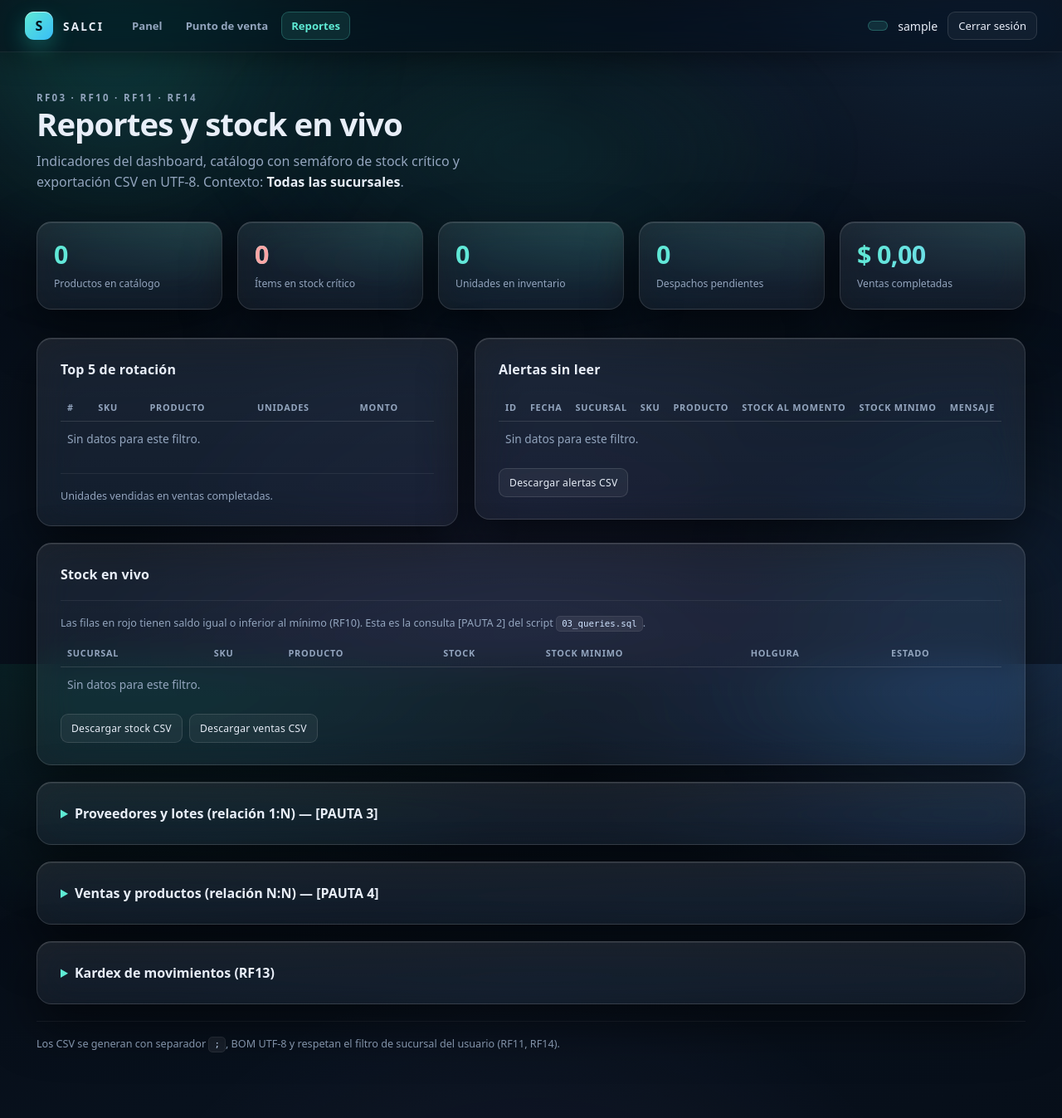
After one commit to luales/SALCI-2, a PHP site: page /reportes.php in a window 1280 px wide. The commit adds this page. Shown: the whole page at 83% size. Run offline with PHP 8.4, Linux system fonts and the light colour scheme; the visitor is signed in with stand-in values (Sample User, id 1); data that the repository does not hold is empty; some libraries are stand-ins or nearby versions.

Commit message:
RF03/RF10/RF11/RF14: reportes, stock en vivo y exportacion CSV

```diff
--- a/app/assets/style.css
+++ b/app/assets/style.css
@@ -1060,3 +1060,63 @@ select:focus {
         color: #000000 !important;
     }
 }
+
+/* =====================================================================
+   Reportes (RF03 / RF10 / RF11 / RF14)
+   ===================================================================== */
+
+.reportes-grid {
+    display: grid;
+    grid-template-columns: 1fr 1fr;
+    gap: 20px;
+    align-items: start;
+    margin-top: 20px;
+}
+
+.seccion {
+    margin-top: 20px;
+}
+
+.detalle > summary {
+    cursor: pointer;
+    font-weight: 700;
+    color: var(--texto);
+}
+
+.detalle > summary::marker {
+    color: var(--acento);
+}
+
+.filtro-reportes {
+    margin: 20px 0 0;
+    padding: 12px 14px;
+    border: 1px solid var(--stroke);
+    border-radius: 12px;
+    background: rgba(255, 255, 255, .035);
+}
+
+.filtro-reportes label {
+    margin: 0;
+}
+
+.filtro-reportes select {
+    width: auto;
+    min-width: 220px;
+}
+
+.descargas {
+    display: flex;
+    flex-wrap: wrap;
+    gap: 8px;
+    margin: 14px 0 0;
+}
+
+.indicador-critico .valor {
+    color: var(--peligro);
+}
+
+@media (max-width: 980px) {
+    .reportes-grid {
+        grid-template-columns: 1fr;
+    }
+}
--- a/app/index.php
+++ b/app/index.php
@@ -52,6 +52,7 @@ $pendientes = (int) db()->query(
             </p>
             <p class="acciones">
                 <a class="boton" href="pos.php">Abrir punto de venta</a>
+                <a class="btn-mini btn-secundario" href="reportes.php">Ver reportes</a>
             </p>
         </section>
 
--- a/app/partials.php
+++ b/app/partials.php
@@ -33,6 +33,7 @@ function render_barra(array $user, string $activo = ''): void
             <nav class="menu" aria-label="Navegación principal">
                 <?= $enlace('index.php', 'Panel', 'panel') ?>
                 <?= $enlace('pos.php', 'Punto de venta', 'pos') ?>
+                <?= $enlace('reportes.php', 'Reportes', 'reportes') ?>
             </nav>
         </div>
         <div class="barra-der">
--- /dev/null
+++ b/app/reportes.php
@@ -0,0 +1,193 @@
+<?php
+declare(strict_types=1);
+
+require_once __DIR__ . '/auth.php';
+require_once __DIR__ . '/partials.php';
+require_once __DIR__ . '/reportes_lib.php';
+
+$user = auth_require();
+$pdo  = db();
+$ctx  = informes_contexto($user, $pdo);
+$suc  = (int) $ctx['sucursal_id'];
+
+$indicadores = indicadores_informe($pdo, $suc);
+$top5        = top5_informe($pdo, $suc);
+
+[$hStock,       $stock]       = csv_informe($pdo, 'stock', $suc);
+[$hAlertas,     $alertas]     = csv_informe($pdo, 'alertas', $suc);
+[$hProveedores, $proveedores] = csv_informe($pdo, 'proveedores', $suc);
+[$hVentas,      $ventas]      = csv_informe($pdo, 'ventas', $suc);
+[$hKardex,      $kardex]      = csv_informe($pdo, 'kardex', $suc);
+
+/** Tabla reutilizable para todos los informes. */
+function render_tabla(array $cabeceras, array $filas, int $limite = 0): void
+{
+    if ($limite > 0) {
+        $filas = array_slice($filas, 0, $limite);
+    }
+
+    echo '<div class="tabla-scroll"><table class="tabla"><thead><tr>';
+    foreach ($cabeceras as $c) {
+        echo '<th>' . e(ucwords(str_replace('_', ' ', (string) $c))) . '</th>';
+    }
+    echo '</tr></thead><tbody>';
+
+    if (!$filas) {
+        echo '<tr><td class="vacio" colspan="' . count($cabeceras) . '">Sin datos para este filtro.</td></tr>';
+    }
+
+    foreach ($filas as $fila) {
+        $critico = in_array('CRITICO', $fila, true) ? ' class="critico"' : '';
+        echo '<tr' . $critico . '>';
+        foreach ($fila as $valor) {
+            $clase = (string) $valor === 'CRITICO' ? ' class="stock-critico"' : '';
+            echo '<td' . $clase . '>' . e((string) $valor) . '</td>';
+        }
+        echo '</tr>';
+    }
+
+    echo '</tbody></table></div>';
+}
+
+/** Enlace de descarga UTF-8 (RF14). */
+function descarga_csv(string $tipo, int $sucursalId, string $texto): void
+{
+    $url = 'export_csv.php?tipo=' . $tipo
+        . ($sucursalId > 0 ? '&sucursal_id=' . $sucursalId : '');
+
+    echo '<a class="btn-mini btn-secundario" href="' . e($url) . '">'
+        . e($texto) . '</a>';
+}
+
+$topFilas = [];
+$posicion = 1;
+foreach ($top5 as $t) {
+    $topFilas[] = [
+        $posicion++,
+        (string) $t['sku'],
+        (string) $t['producto'],
+        (string) $t['unidades'],
+        (string) $t['monto'],
+    ];
+}
+?>
+<!doctype html>
+<html lang="es">
+<head>
+    <meta charset="utf-8">
+    <meta name="viewport" content="width=device-width, initial-scale=1">
+    <meta name="color-scheme" content="dark">
+    <meta name="theme-color" content="#050a12">
+    <title>Reportes · <?= e(APP_NAME) ?></title>
+    <link rel="stylesheet" href="assets/style.css">
+</head>
+<body>
+    <?php render_barra($user, 'reportes'); ?>
+
+    <main class="panel panel-ancho reportes">
+        <section class="bienvenida">
+            <p class="eyebrow">RF03 · RF10 · RF11 · RF14</p>
+            <h1>Reportes y stock en vivo</h1>
+            <p>
+                Indicadores del dashboard, catálogo con semáforo de stock crítico
+                y exportación CSV en UTF-8. Contexto:
+                <strong><?= e($ctx['sucursal_nombre']) ?></strong>.
+            </p>
+        </section>
+
+        <?php if ($ctx['es_admin']): ?>
+            <form method="get" action="reportes.php" class="fila filtro-reportes">
+                <label for="sucursal">Filtrar por sucursal</label>
+                <select id="sucursal" name="sucursal_id" onchange="this.form.submit()">
+                    <option value="0" <?= $suc === 0 ? 'selected' : '' ?>>Todas las sucursales</option>
+                    <?php foreach ($ctx['sucursales'] as $s): ?>
+                        <option value="<?= (int) $s['id'] ?>"
+                            <?= $suc === (int) $s['id'] ? 'selected' : '' ?>>
+                            <?= e((string) $s['nombre']) ?>
+                        </option>
+                    <?php endforeach; ?>
+                </select>
+                <noscript><button type="submit" class="btn-mini">Aplicar</button></noscript>
+            </form>
+        <?php endif; ?>
+
+        <section class="indicadores">
+            <article class="indicador">
+                <span class="valor"><?= (int) $indicadores['productos'] ?></span>
+                <span class="etiqueta">Productos en catálogo</span>
+            </article>
+            <article class="indicador indicador-critico">
+                <span class="valor"><?= (int) $indicadores['criticos'] ?></span>
+                <span class="etiqueta">Ítems en stock crítico</span>
+            </article>
+            <article class="indicador">
+                <span class="valor"><?= (int) $indicadores['unidades'] ?></span>
+                <span class="etiqueta">Unidades en inventario</span>
+            </article>
+            <article class="indicador">
+                <span class="valor"><?= (int) $indicadores['despachos'] ?></span>
+                <span class="etiqueta">Despachos pendientes</span>
+            </article>
+            <article class="indicador">
+                <span class="valor"><?= pesos((int) round($indicadores['monto'] * 100)) ?></span>
+                <span class="etiqueta">Ventas completadas</span>
+            </article>
+        </section>
+
+        <div class="reportes-grid">
+            <section class="detalle">
+                <h2>Top 5 de rotación</h2>
+                <?php render_tabla(['#', 'sku', 'producto', 'unidades', 'monto'], $topFilas); ?>
+                <p class="nota">Unidades vendidas en ventas completadas.</p>
+            </section>
+
+            <section class="detalle">
+                <h2>Alertas sin leer</h2>
+                <?php render_tabla($hAlertas, $alertas, 10); ?>
+                <p class="descargas">
+                    <?php descarga_csv('alertas', $suc, 'Descargar alertas CSV'); ?>
+                </p>
+            </section>
+        </div>
+
+        <section class="detalle seccion">
+            <h2>Stock en vivo</h2>
+            <p class="nota">
+                Las filas en rojo tienen saldo igual o inferior al mínimo (RF10).
+                Esta es la consulta [PAUTA 2] del script <code>03_queries.sql</code>.
+            </p>
+            <?php render_tabla($hStock, $stock); ?>
+            <p class="descargas">
+                <?php descarga_csv('stock', $suc, 'Descargar stock CSV'); ?>
+                <?php descarga_csv('ventas', $suc, 'Descargar ventas CSV'); ?>
+            </p>
+        </section>
+
+        <details class="detalle seccion">
+            <summary>Proveedores y lotes (relación 1:N) — [PAUTA 3]</summary>
+            <?php render_tabla($hProveedores, $proveedores); ?>
+            <p class="descargas">
+                <?php descarga_csv('proveedores', $suc, 'Descargar proveedores CSV'); ?>
+            </p>
+        </details>
+
+        <details class="detalle seccion">
+            <summary>Ventas y productos (relación N:N) — [PAUTA 4]</summary>
+            <?php render_tabla($hVentas, $ventas, 20); ?>
+        </details>
+
+        <details class="detalle seccion">
+            <summary>Kardex de movimientos (RF13)</summary>
+            <?php render_tabla($hKardex, $kardex, 20); ?>
+            <p class="descargas">
+                <?php descarga_csv('kardex', $suc, 'Descargar kardex CSV'); ?>
+            </p>
+        </details>
+
+        <p class="nota">
+            Los CSV se generan con separador <code>;</code>, BOM UTF-8 y respetan
+            el filtro de sucursal del usuario (RF11, RF14).
+        </p>
+    </main>
+</body>
+</html>
--- /dev/null
+++ b/app/reportes_lib.php
@@ -0,0 +1,255 @@
+<?php
+declare(strict_types=1);
+
+/* ---------------------------------------------------------------------
+   Consultas compartidas por reportes.php y export_csv.php.
+   Las mismas SQL alimentan la pantalla y el CSV (RF03/RF10/RF14).
+   --------------------------------------------------------------------- */
+
+/**
+ * Sucursal efectiva según el rol.
+ * ADMIN puede pedir todas (0) o una; OPERADOR queda fijo a la suya (RF11).
+ */
+function informes_contexto(array $user, PDO $pdo): array
+{
+    $esAdmin = $user['rol'] === 'ADMIN';
+    $sucursales = $pdo->query(
+        'SELECT id, nombre FROM sucursales WHERE activa = 1 ORDER BY id'
+    )->fetchAll();
+
+    $ids = array_map(static fn(array $s): int => (int) $s['id'], $sucursales);
+    $nombres = [];
+    foreach ($sucursales as $s) {
+        $nombres[(int) $s['id']] = (string) $s['nombre'];
+    }
+
+    if ($esAdmin) {
+        $pedida = (int) ($_GET['sucursal_id'] ?? 0);
+        $sucursalId = $pedida === 0 || in_array($pedida, $ids, true) ? $pedida : 0;
+    } else {
+        $sucursalId = (int) $user['sucursal_id'];
+    }
+
+    return [
+        'es_admin'       => $esAdmin,
+        'sucursales'     => $sucursales,
+        'sucursal_id'    => $sucursalId,
+        'sucursal_nombre' => $sucursalId === 0
+            ? 'Todas las sucursales'
+            : ($nombres[$sucursalId] ?? 'Sucursal'),
+    ];
+}
+
+/** Fragmento WHERE y parámetros para segmentar por sucursal. */
+function filtro_informe(int $sucursalId, string $columna): array
+{
+    if ($sucursalId <= 0) {
+        return ['', []];
+    }
+
+    return [' AND ' . $columna . ' = :suc', [':suc' => $sucursalId]];
+}
+
+function ejecutar_informe(PDO $pdo, string $sql, array $params): array
+{
+    $st = $pdo->prepare($sql);
+    $st->execute($params);
+
+    return $st->fetchAll();
+}
+
+/** Indicadores del dashboard ejecutivo (RF03). */
+function indicadores_informe(PDO $pdo, int $sucursalId): array
+{
+    [$fInventario, $pInventario] = filtro_informe($sucursalId, 'i.sucursal_id');
+    [$fDespachos,  $pDespachos]  = filtro_informe($sucursalId, 'd.sucursal_id');
+    [$fVentas,     $pVentas]     = filtro_informe($sucursalId, 'v.sucursal_id');
+
+    $criticos = ejecutar_informe(
+        $pdo,
+        'SELECT COUNT(*) AS n
+           FROM inventario i
+           JOIN productos p ON p.id = i.producto_id
+          WHERE i.stock <= p.stock_minimo' . $fInventario,
+        $pInventario
+    )[0]['n'];
+
+    $despachos = ejecutar_informe(
+        $pdo,
+        "SELECT COUNT(*) AS n
+           FROM despachos_pendientes d
+          WHERE d.estado IN ('PENDIENTE','EN_RUTA')" . $fDespachos,
+        $pDespachos
+    )[0]['n'];
+
+    $monto = ejecutar_informe(
+        $pdo,
+        "SELECT ISNULL(SUM(v.total), 0) AS n
+           FROM ventas v
+          WHERE v.estado = 'COMPLETADA'" . $fVentas,
+        $pVentas
+    )[0]['n'];
+
+    $unidades = ejecutar_informe(
+        $pdo,
+        'SELECT ISNULL(SUM(i.stock), 0) AS n FROM inventario i WHERE 1 = 1' . $fInventario,
+        $pInventario
+    )[0]['n'];
+
+    $productos = (int) $pdo->query('SELECT COUNT(*) FROM productos')->fetchColumn();
+
+    return [
+        'productos'  => (int) $productos,
+        'criticos'   => (int) $criticos,
+        'despachos'  => (int) $despachos,
+        'monto'      => (float) $monto,
+        'unidades'   => (int) $unidades,
+    ];
+}
+
+/** Top 5 de rotación (RF03). */
+function top5_informe(PDO $pdo, int $sucursalId): array
+{
+    [$filtro, $params] = filtro_informe($sucursalId, 'v.sucursal_id');
+
+    return ejecutar_informe(
+        $pdo,
+        'SELECT TOP (5)
+                p.sku,
+                p.nombre AS producto,
+                SUM(d.cantidad) AS unidades,
+                SUM(d.subtotal) AS monto
+           FROM venta_detalle d
+           JOIN ventas v ON v.id = d.venta_id
+           JOIN productos p ON p.id = d.producto_id
+          WHERE v.estado = \'COMPLETADA\'' . $filtro . '
+          GROUP BY p.id, p.sku, p.nombre
+          ORDER BY unidades DESC',
+        $params
+    );
+}
+
+/**
+ * Devuelve [cabeceras, filas] de un informe.
+ * $tipo: stock | ventas | proveedores | alertas | kardex
+ */
+function csv_informe(PDO $pdo, string $tipo, int $sucursalId): array
+{
+    $cabeceras = [
+        'stock'        => ['sucursal', 'sku', 'producto', 'stock', 'stock_minimo', 'holgura', 'estado'],
+        'ventas'       => ['venta', 'fecha', 'sucursal', 'comprador', 'cajero', 'sku', 'producto', 'cantidad', 'precio_unitario', 'subtotal'],
+        'proveedores'  => ['id', 'rut', 'proveedor', 'telefono', 'email', 'lotes_recibidos', 'unidades_ingresadas', 'primera_entrega', 'ultima_entrega'],
+        'alertas'      => ['id', 'fecha', 'sucursal', 'sku', 'producto', 'stock_al_momento', 'stock_minimo', 'mensaje'],
+        'kardex'       => ['id', 'fecha', 'tipo', 'sku', 'sucursal', 'cantidad', 'stock_resultante', 'responsable', 'numero_lote', 'venta'],
+    ];
+
+    if (!isset($cabeceras[$tipo])) {
+        throw new InvalidArgumentException('Informe desconocido.');
+    }
+
+    switch ($tipo) {
+        case 'stock':
+            [$filtro, $params] = filtro_informe($sucursalId, 'i.sucursal_id');
+            $sql = 'SELECT s.nombre AS sucursal,
+                           p.sku,
+                           p.nombre AS producto,
+                           i.stock,
+                           p.stock_minimo,
+                           i.stock - p.stock_minimo AS holgura,
+                           CASE WHEN i.stock <= p.stock_minimo THEN \'CRITICO\' ELSE \'OK\' END AS estado
+                      FROM inventario i
+                      JOIN productos p ON p.id = i.producto_id
+                      JOIN sucursales s ON s.id = i.sucursal_id
+                     WHERE 1 = 1' . $filtro . '
+                     ORDER BY CASE WHEN i.stock <= p.stock_minimo THEN 0 ELSE 1 END,
+                              s.nombre, p.sku';
+            break;
+
+        case 'ventas':
+            [$filtro, $params] = filtro_informe($sucursalId, 'v.sucursal_id');
+            $sql = 'SELECT v.id AS venta,
+                           CONVERT(VARCHAR(19), v.fecha, 120) AS fecha,
+                           s.nombre AS sucursal,
+                           ISNULL(c.nombre, \'Consumidor final\') AS comprador,
+                           u.username AS cajero,
+                           p.sku,
+                           p.nombre AS producto,
+                           d.cantidad,
+                           d.precio_unitario,
+                           d.subtotal
+                      FROM ventas v
+                      JOIN sucursales s ON s.id = v.sucursal_id
+                      LEFT JOIN compradores c ON c.id = v.comprador_id
+                      JOIN usuarios u ON u.id = v.usuario_id
+                      JOIN venta_detalle d ON d.venta_id = v.id
+                      JOIN productos p ON p.id = d.producto_id
+                     WHERE 1 = 1' . $filtro . '
+                     ORDER BY v.fecha DESC, v.id DESC';
+            break;
+
+        case 'proveedores':
+            /* Relación 1:N: proveedor -> lotes (informe tabla 2 de la pauta). */
+            $sql = 'SELECT pr.id,
+                           pr.rut,
+                           pr.nombre AS proveedor,
+                           pr.telefono,
+                           pr.email,
+                           COUNT(l.id) AS lotes_recibidos,
+                           ISNULL(SUM(l.cantidad), 0) AS unidades_ingresadas,
+                           MIN(l.fecha_ingreso) AS primera_entrega,
+                           MAX(l.fecha_ingreso) AS ultima_entrega
+                      FROM proveedores pr
+                      LEFT JOIN lotes l ON l.proveedor_id = pr.id
+                     GROUP BY pr.id, pr.rut, pr.nombre, pr.telefono, pr.email
+                     ORDER BY unidades_ingresadas DESC';
+            $params = [];
+            break;
+
+        case 'alertas':
+            [$filtro, $params] = filtro_informe($sucursalId, 'a.sucursal_id');
+            $sql = 'SELECT a.id,
+                           CONVERT(VARCHAR(19), a.fecha, 120) AS fecha,
+                           s.nombre AS sucursal,
+                           p.sku,
+                           p.nombre AS producto,
+                           a.stock_al_momento,
+                           p.stock_minimo,
+                           a.mensaje
+                      FROM registro_alertas a
+                      JOIN productos p ON p.id = a.producto_id
+                      JOIN sucursales s ON s.id = a.sucursal_id
+                     WHERE a.leida = 0' . $filtro . '
+                     ORDER BY a.fecha DESC';
+            break;
+
+        case 'kardex':
+            [$filtro, $params] = filtro_informe($sucursalId, 't.sucursal_id');
+            $sql = 'SELECT t.id,
+                           CONVERT(VARCHAR(19), t.fecha, 120) AS fecha,
+                           t.tipo,
+                           p.sku,
+                           s.nombre AS sucursal,
+                           t.cantidad,
+                           t.stock_resultante,
+                           u.username AS responsable,
+                           l.numero_lote,
+                           v.id AS venta
+                      FROM transacciones t
+                      JOIN productos p ON p.id = t.producto_id
+                      JOIN sucursales s ON s.id = t.sucursal_id
+                      JOIN usuarios u ON u.id = t.usuario_id
+                      LEFT JOIN lotes l ON l.id = t.lote_id
+                      LEFT JOIN venta_detalle d ON d.id = t.venta_detalle_id
+                      LEFT JOIN ventas v ON v.id = d.venta_id
+                     WHERE 1 = 1' . $filtro . '
+                     ORDER BY t.fecha DESC, t.id DESC';
+            break;
+
+        default:
+            throw new InvalidArgumentException('Informe desconocido.');
+    }
+
+    $filas = ejecutar_informe($pdo, $sql, $params);
+
+    return [$cabeceras[$tipo], array_map('array_values', $filas)];
+}
```
Also changed, not shown: app/export_csv.php (added, +45 -0 lines), README.md.
